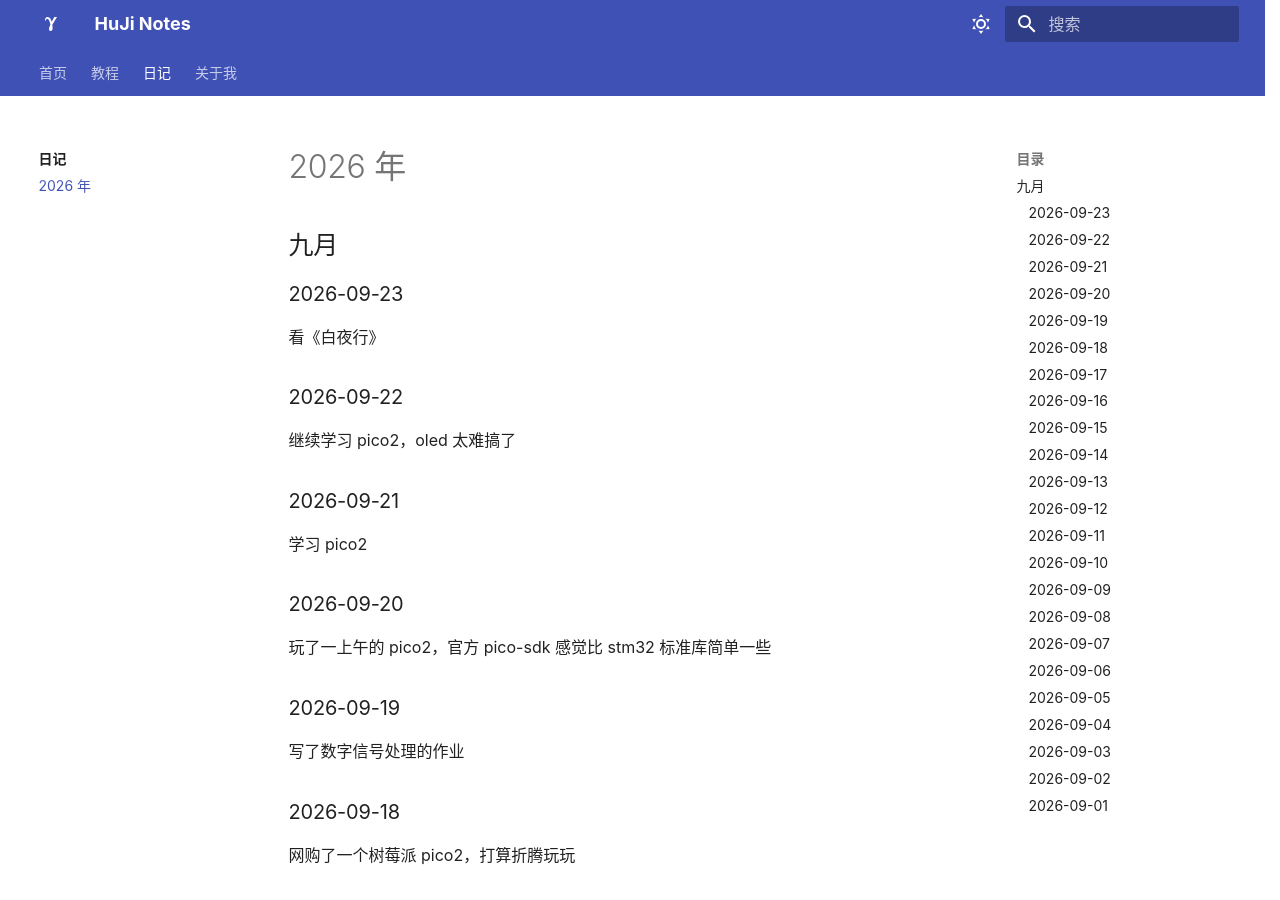
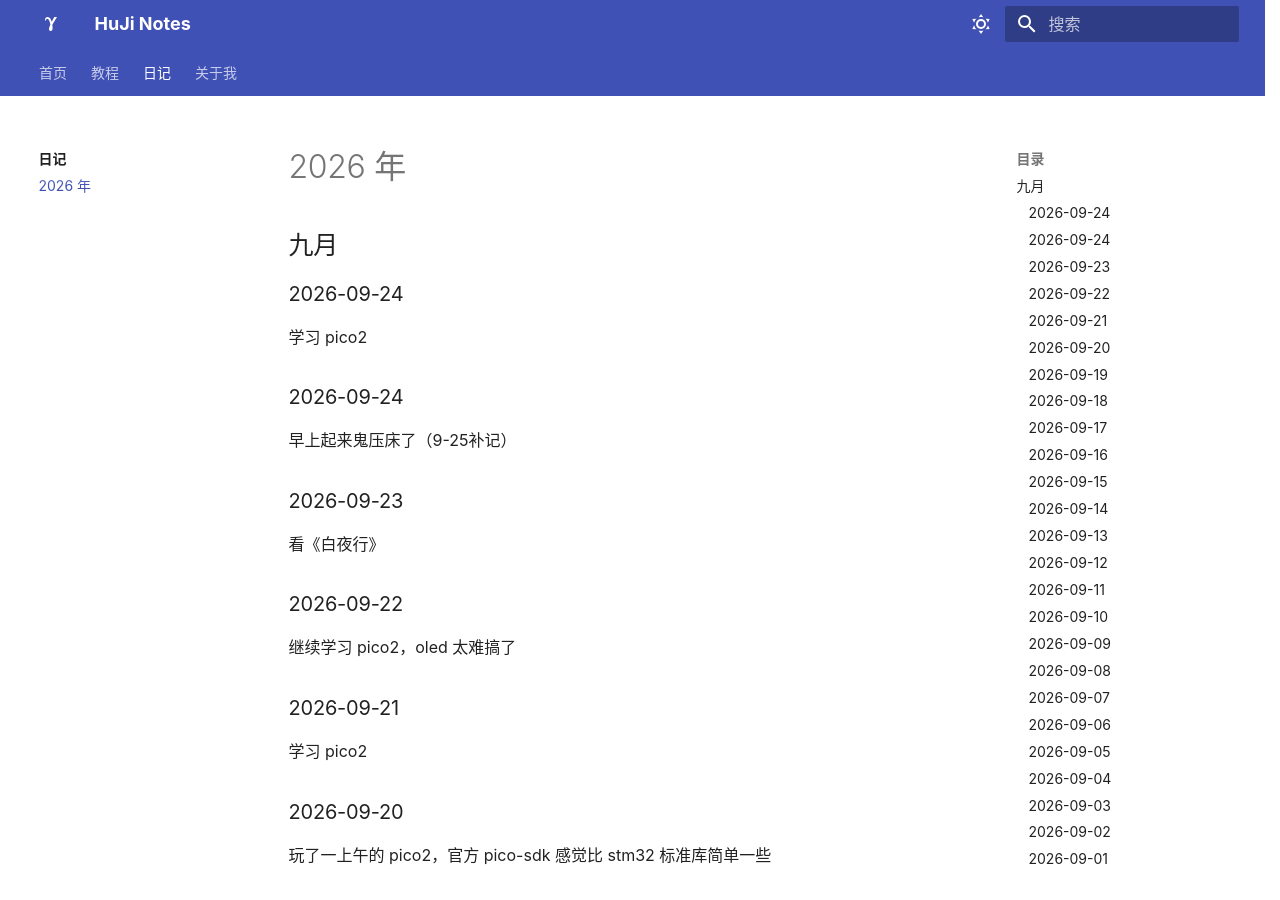
Before and after one commit to Hujiko02/Hujiko02.github.io, an MkDocs documentation site: the page built from docs/diary/2026.md, in a window 1280 px wide and 900 px high. Built offline with MkDocs 1.6.1 and Material for MkDocs 9.7.7, drawn with Linux system fonts in a browser that asks for light colours.

Commit message:
Auto update 2026-09-25 11:15:16

```diff
--- a/docs/diary/2026.md
+++ b/docs/diary/2026.md
@@ -1,6 +1,15 @@
 # 2026 年
 
 ## 九月
+
+### 2026-09-24
+
+学习 pico2
+
+### 2026-09-24
+
+早上起来鬼压床了（9-25补记）
+
 ### 2026-09-23
 
 看《白夜行》
```
